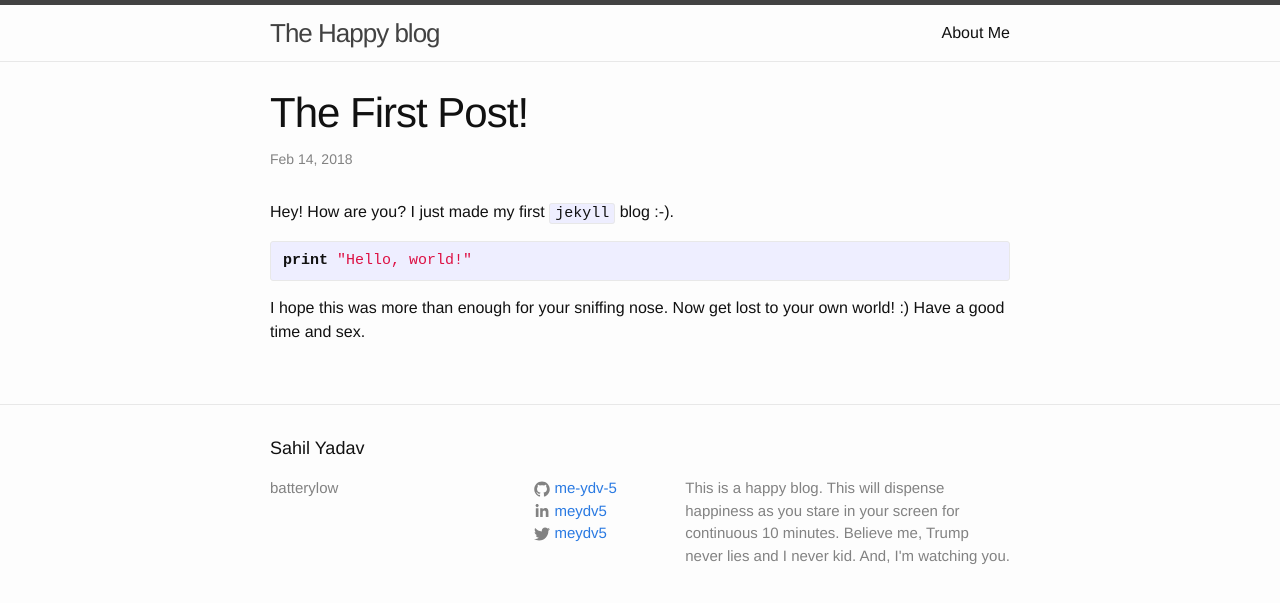
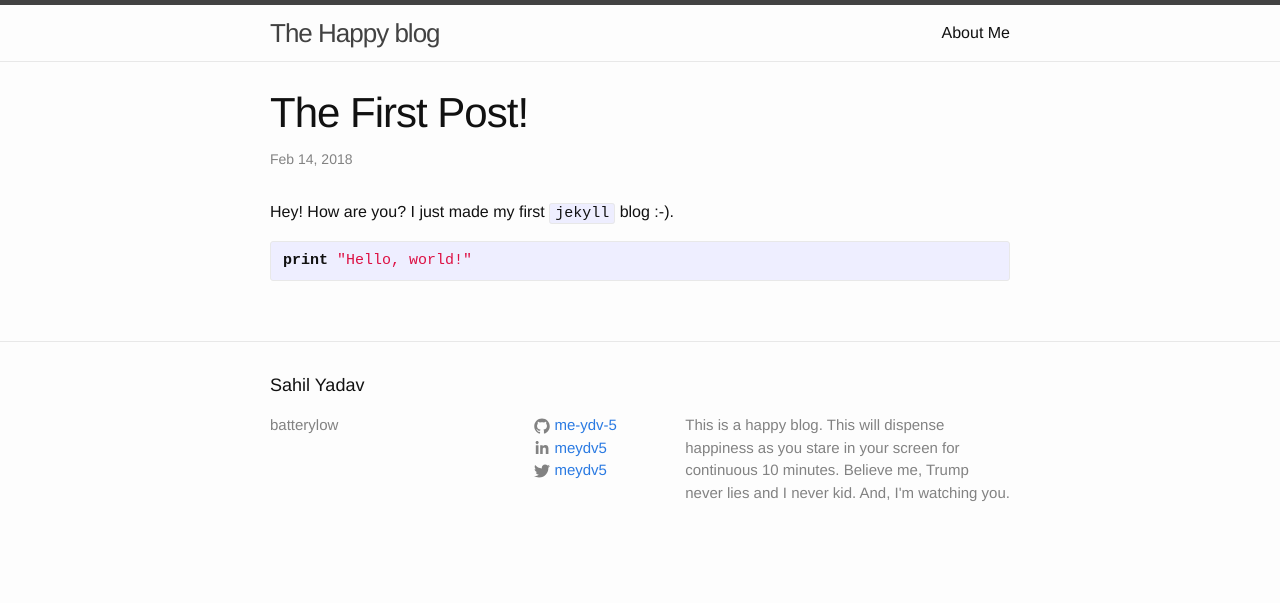
Before and after one commit to me-ydv-5/me-ydv-5.github.io, a Jekyll site: the page built from _posts/2018-02-14-The-first-blog.markdown, in a window 1280 px wide. Shown: the top 603 px of the page. Built offline with Jekyll 4.4.1, drawn with Linux system fonts in a browser that asks for light colours.

Commit message:
updated post.

```diff
--- a/_posts/2018-02-14-The-first-blog.markdown
+++ b/_posts/2018-02-14-The-first-blog.markdown
@@ -12,5 +12,3 @@ Hey! How are you? I just made my first `jekyll` blog :-).
 print "Hello, world!"
 
 {% endhighlight %}
-
-I hope this was more than enough for your sniffing nose. Now get lost to your own world! :) Have a good time and sex.
```
